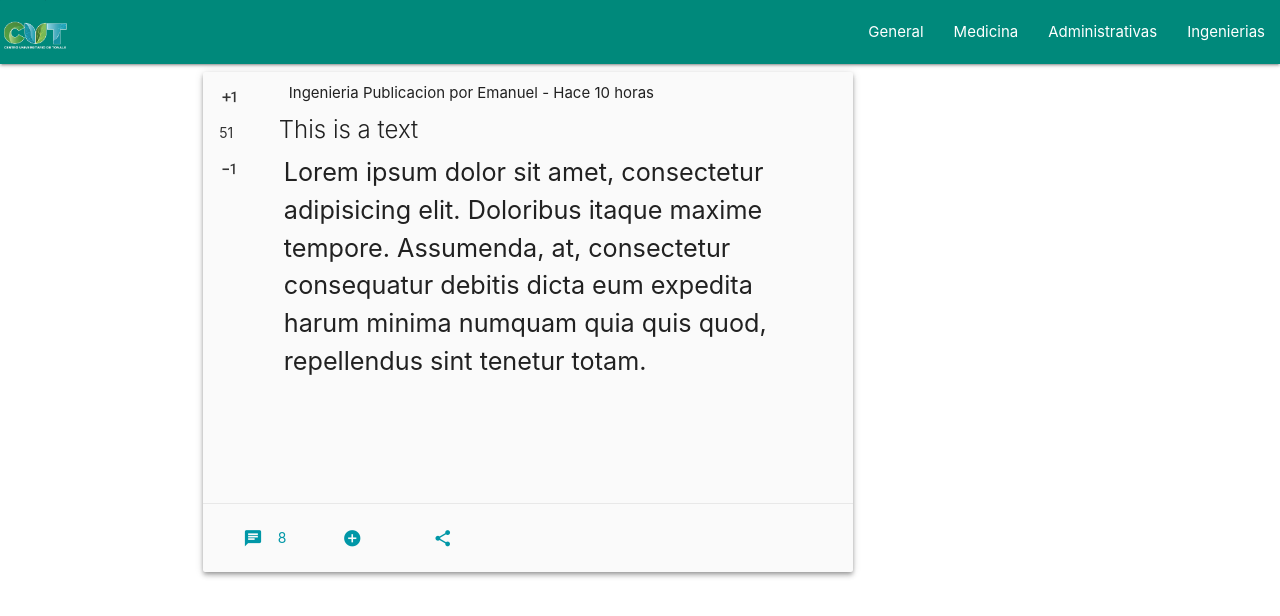
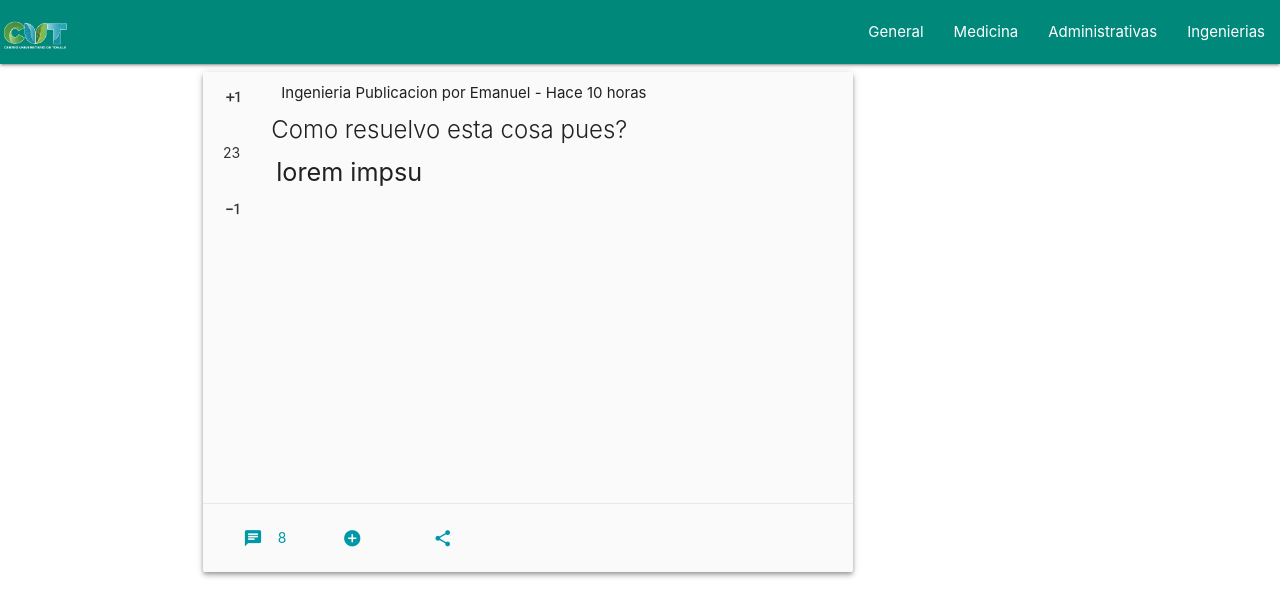
Before and after one commit to xXpilintuXx/ForoCut, an Angular app: page / in a window 1280 px wide. Shown: the top 616 px of the page. Built offline with nearby package versions, Linux system fonts and the light colour scheme.

Commit message:
agregada plantilla para post

```diff
--- a/src/app/app.component.html
+++ b/src/app/app.component.html
@@ -1,4 +1,4 @@
 <app-headher></app-headher>
 <div class="container">
-      <app-textcard></app-textcard>
+  <app-textcard></app-textcard>
 </div>
--- /dev/null
+++ b/src/app/bd/post.json
@@ -0,0 +1,13 @@
+{
+  "code": "2da36cas0103dd",
+  "title": "Como resuelvo esta cosa pues?",
+  "text": "lorem impsu",
+  "owner_code": "2ba34f56d23900ff",
+  "owner_name": "Emanuel",
+  "category": "Ingenieria",
+  "comments": 50,
+  "votes": 23,
+  "agree": true,
+  "date": "30/01/2019",
+  "Img": "2cf35casd100ccca"
+}
--- a/src/app/component/shared/carrercard/carrercard.component.html
+++ b/src/app/component/shared/carrercard/carrercard.component.html
@@ -1,5 +1,5 @@
 <div class="row">
-  <div class="col s12 m12">
+  <div class="col s12 m5 offset-m3">
     <div class="card">
       <div class="card-image">
         <img src="assets/img/CUT_SinFondo.png" width="100%" height="400px">
--- a/src/app/component/shared/textcard/textcard.component.html
+++ b/src/app/component/shared/textcard/textcard.component.html
@@ -1,13 +1,19 @@
 <div class="row">
   <div class="col s12 m9">
-    <div class="card horizontal grey lighten-5 large z-depth-2 hoverable">
+    <div class="card horizontal medium grey lighten-5 large z-depth-2 hoverable">
 
 
       <!-- vote panel horizontal and transparent-->
-      <div class="card-panel transparent z-depth-0" style="padding: 0px;">
-        <a class="waves-effect waves-teal btn-flat"><i class="material-icons">exposure_plus_1</i></a>
-        <a class="waves-effect waves-teal btn-flat">51</a>
-        <a class="waves-effect waves-teal btn-flat"><i class="material-icons">exposure_neg_1</i></a>
+      <div class="card-panel transparent z-depth-0" style="padding-left: 15px; padding-right: 0px; padding-top: 0px;">
+        <div class="row">
+          <a class="waves-effect waves-teal btn-flat"><i class="material-icons">exposure_plus_1</i></a>
+        </div>
+        <div class="row">
+          <a class="btn-flat">{{ post.default.votes }}</a>
+        </div>
+        <div class="row">
+          <a class="waves-effect waves-teal btn-flat"><i class="material-icons">exposure_neg_1</i></a>
+        </div>
       </div>
 
 
@@ -16,35 +22,35 @@
 
           <!-- info tab on wide screen-->
           <div style="padding: 10px" class="hide-on-small-only">
-            Ingenieria Publicacion por Emanuel - Hace 10 horas
+            {{ post.default.category }} Publicacion por {{ post.default.owner_name }} - Hace 10 horas
           </div>
 
           <!-- info on small screen -->
           <div style="padding: 10px" class="hide-on-med-and-up">
-            Ingenieria - Hace 10 horas
+            {{ post.default.category }} - Hace 10 horas
           </div>
 
-          <span class="card-title"> This is a text </span><span class=""></span>
+          <span class="card-title"> {{ post.default.title }} </span><span class=""></span>
 
           <!-- text on wide screen -->
           <p class="flow-text hide-on-small-only" style="padding-left: 5px;">
-            Lorem ipsum dolor sit amet, consectetur adipisicing elit. Doloribus itaque maxime tempore. Assumenda, at, consectetur consequatur debitis dicta eum expedita harum minima numquam quia quis quod, repellendus sint tenetur totam.
+            {{ post.default.text }}
           </p>
 
           <!-- text on small screen-->
           <p class="truncate hide-on-med-and-up" style="padding-left: 5px;">
-            Lorem ipsum dolor sit amet, consectetur adipisicing elit. Doloribus itaque maxime tempore. Assumenda, at, consectetur consequatur debitis dicta eum expedita harum minima numquam quia quis quod, repellendus sint tenetur totam.
+            {{ post.default.text }}
           </p>
           <div class="card-action">
 
             <!-- buttons on wide screen-->
-            <a class="waves-effect waves-yellow btn-flat tooltipped small hide-on-small-only cyan-text text-darken-2" data-tooltip="8 Comentarios" data-position="top" ><i class="material-icons left">chat</i>8</a>
+            <a class="waves-effect waves-yellow btn-flat tooltipped small hide-on-small-only cyan-text text-darken-2" data-tooltip="post.default.comments+' Comentarios'" data-position="top" ><i class="material-icons left">chat</i>8</a>
             <a class="waves-effect waves-yellow btn-flat tooltipped small hide-on-small-only cyan-text text-darken-2" data-tooltip="Guardar" data-position="top"><i class="material-icons left">add_circle</i></a>
             <a class="waves-effect waves-yellow dropdown-trigger btn-flat tooltipped small hide-on-small-only cyan-text text-darken-2" data-tooltip="Compartir" data-position="top" data-target="dropdownshare"><i class="material-icons left">share</i></a>
 
 
             <!-- buttons on small screen-->
-            <a class="waves-effect waves-yellow btn-flat  small hide-on-med-and-up" ><i class="material-icons left">chat</i>8 comentarios</a>
+            <a class="waves-effect waves-yellow btn-flat  small hide-on-med-and-up" ><i class="material-icons left">chat</i>{{ post.default.comments }} comentarios</a>
             <a class="waves-effect waves-yellow btn-flat small hide-on-med-and-up" ><i class="material-icons left">add_circle</i>guardar</a>
             <a class="waves-effect waves-yellow dropdown-trigger btn-flat small hide-on-med-and-up" data-target="dropdownshare"><i class="material-icons left">share</i>compartir</a>
 
--- a/src/app/component/shared/textcard/textcard.component.ts
+++ b/src/app/component/shared/textcard/textcard.component.ts
@@ -1,4 +1,6 @@
 import { Component, OnInit } from '@angular/core';
+import * as Data from '../../../bd/post.json';
+
 
 @Component({
   selector: 'app-textcard',
@@ -6,10 +8,12 @@ import { Component, OnInit } from '@angular/core';
   styleUrls: ['./textcard.component.css']
 })
 export class TextcardComponent implements OnInit {
-
-  constructor() { }
+  post: any;
+  constructor() {
+    this.post = Data;
+    console.log(this.post);
+  }
 
   ngOnInit() {
   }
-
 }
--- /dev/null
+++ b/src/json-typings.d.ts
@@ -0,0 +1,4 @@
+declare module '*.json' {
+  const value: any;
+  export default value;
+}
```
